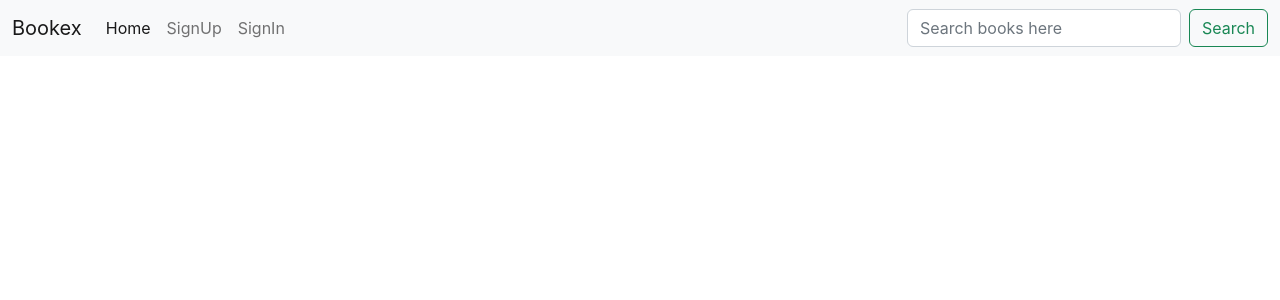
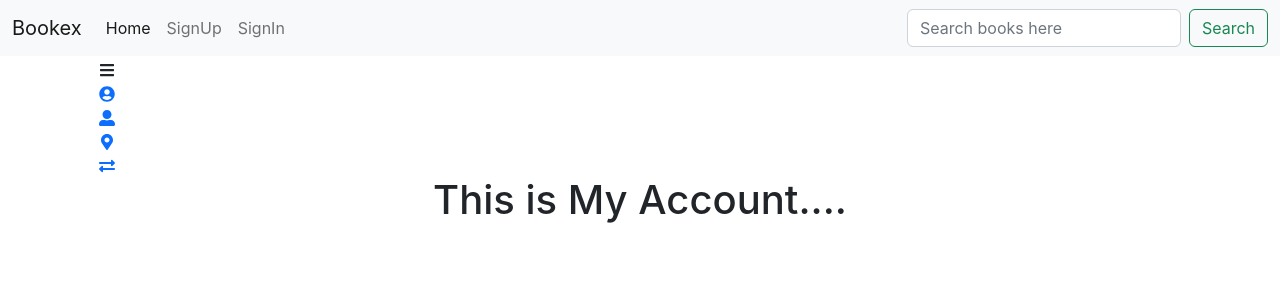
Before and after one commit to umerkay/bookex, a React (Create React App) app in the folder frontend/: page /MyAccount in a window 1280 px wide. Shown: the top 300 px of the page. Built offline with nearby package versions, Linux system fonts and the light colour scheme.

Commit message:
user dashboard

```diff
--- a/frontend/package.json
+++ b/frontend/package.json
@@ -9,6 +9,7 @@
     "react": "^18.2.0",
     "react-bootstrap": "^2.7.4",
     "react-dom": "^18.2.0",
+    "react-icons": "^4.8.0",
     "react-router-dom": "^6.11.0",
     "react-scripts": "5.0.1",
     "web-vitals": "^2.1.4"
--- a/frontend/src/App.js
+++ b/frontend/src/App.js
@@ -1,11 +1,16 @@
 import './App.css';
 import {BrowserRouter, Routes, Route} from 'react-router-dom'
+import React from 'react';
+
 //pages and componenets
 import Home from './pages/Home'
 import Navbar from './components/Navbar'
 import SignIn from './pages/SignIn'
 import SignUp from './pages/SignUp'
-
+import MyAccount from './pages/MyAccount'
+import MyProfile from './pages/MyProfile'
+import MyAddress from './pages/MyAddress'
+import Exchanges from './pages/Exchanges'
 
 function App() {
   return (
@@ -14,18 +19,13 @@ function App() {
         <Navbar/>
         <div className="pages">
           <Routes>
-            <Route
-              path="/"
-              element={<Home/>}
-            />
-            <Route
-              path ="/signin"
-              element = {<SignIn/>}
-            />
-            <Route
-              path ="/signup"
-              element = {<SignUp/>}
-            />
+            <Route path="/" element={<Home/>} />
+            <Route path="/signin" element={<SignIn/>} />
+            <Route path="/signup" element={<SignUp/>} />
+            <Route path="/MyAccount" element={<MyAccount/>} />
+            <Route path="/MyProfile" element={<MyProfile/>} />
+            <Route path="/MyAddress" element={<MyAddress/>} />
+            <Route path="/Exchanges" element={<Exchanges/>} />
           </Routes>
         </div>
       </BrowserRouter>
--- a/frontend/src/components/Navbar.js
+++ b/frontend/src/components/Navbar.js
@@ -37,6 +37,10 @@ const Navbar = () =>{
               Logout
             </button>
           ) : null}
+           {isLoggedIn ? (
+            <Link className="btn" to="/MyAccount">myAccount</Link>
+            ) : null}
+
         </div>
         </div>
       </nav>
--- /dev/null
+++ b/frontend/src/components/Sidebar.js
@@ -0,0 +1,62 @@
+import React, { useState } from 'react';
+import {
+    FaTh,
+    FaBars,
+    FaUserAlt,
+    FaMapMarkerAlt,
+    FaExchangeAlt,
+    FaUserCircle
+
+}from "react-icons/fa";
+import { NavLink } from 'react-router-dom';
+const Sidebar = ({children}) => {
+    const[isOpen ,setIsOpen] = useState(false);
+    const toggle = () => setIsOpen (!isOpen);
+    const menuItem=[
+        {
+            path:"/MyAccount",
+            name:"My Account",
+            icon:<FaUserCircle/>
+        },
+        {
+            path:"/MyProfile",
+            name:"My Profile",
+            icon:<FaUserAlt/>
+        },
+        {
+            path:"/MyAddress",
+            name:"My Address",
+            icon:<FaMapMarkerAlt/>
+        },
+        {
+            path:"/Exchanges",
+            name:"Exchanges",
+            icon:<FaExchangeAlt/>
+        },
+
+    ]
+    return (
+        <div className="container">
+           <div style={{width: isOpen ? "200px" : "50px"}} className="sidebar">
+               <div className="top_section">
+                   <h1 style={{display: isOpen ? "block" : "none"}} className="logo">Logo</h1>
+                   <div style={{marginLeft: isOpen ? "50px" : "0px"}} className="bars">
+                       <FaBars onClick={toggle}/>
+                   </div>
+               </div>
+               {
+                   menuItem.map((item, index)=>(
+                       <NavLink to={item.path} key={index} className="link" activeClassName="active">
+                           <div className="icon">{item.icon}</div>
+                           <div style={{display: isOpen ? "block" : "none"}} className="link_text">{item.name}</div>
+                       </NavLink>
+                   ))
+               }
+           </div>
+           <main>{children}</main>
+        </div>
+    );
+};
+
+
+export default Sidebar;
--- /dev/null
+++ b/frontend/src/pages/MyAccount.js
@@ -0,0 +1,14 @@
+import Sidebar from "../components/Sidebar";
+
+export const MyAccount = () => {
+    return (
+        <div className="MyAccount">
+        <Sidebar>
+            <h1> This is My Account....</h1>
+        </Sidebar>
+        </div>
+    );
+  }
+
+
+export default MyAccount
--- /dev/null
+++ b/frontend/src/pages/MyAddress.js
@@ -0,0 +1,15 @@
+import Sidebar from "../components/Sidebar";
+
+import React from 'react';
+
+const MyAddress = () => {
+    return (
+        <div>
+            <Sidebar>
+            <h1>This is My Address</h1>
+            </Sidebar>
+        </div>
+    )
+}
+
+export default MyAddress
--- a/package.json
+++ b/package.json
@@ -12,7 +12,8 @@
   },
   "devDependencies": {},
   "scripts": {
-    "test": "echo \"Error: no test specified\" && exit 1"
+    "test": "echo \"Error: no test specified\" && exit 1",
+    "start": "nodemon index.js"
   },
   "repository": {
     "type": "git",
```
Also changed, not shown: frontend/src/pages/Exchanges.js (added), frontend/src/pages/MyProfile.js (added), 1 other file (tests, documents, lock files or other folders).
